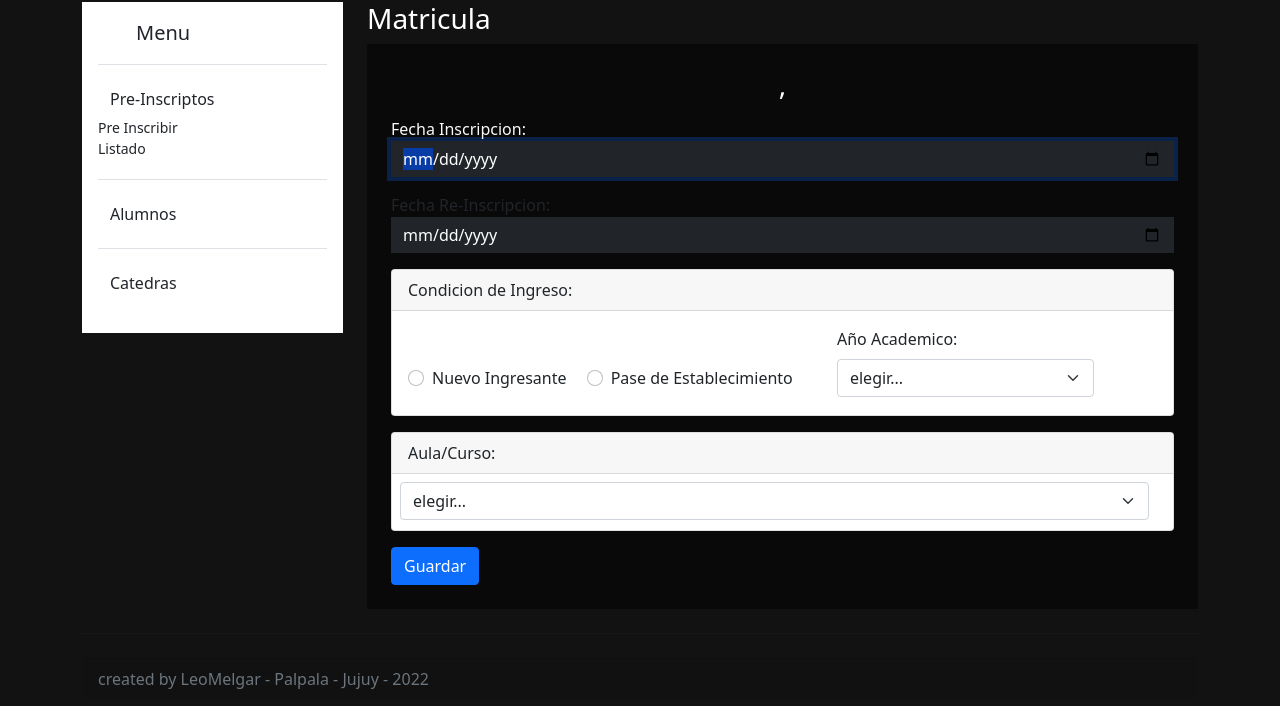
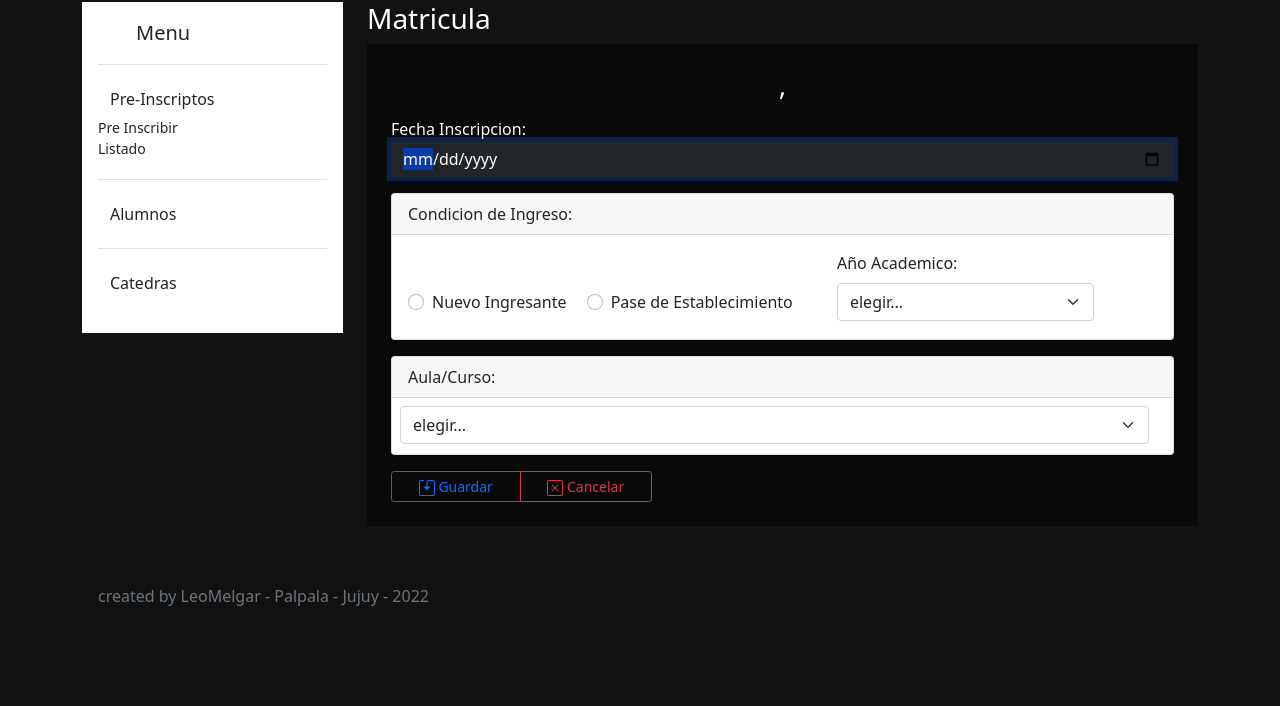
Before and after one commit to leomelgar/siac, a Flask app: page /alumnos/matricula/1 in a window 1280 px wide. Shown: the part 94-800 px from the top of the page. Run offline with Flask 2, Linux system fonts and the light colour scheme.

Commit message:
elimini el campo fecha de re-inscripcion

```diff
--- a/models/colege.py
+++ b/models/colege.py
@@ -67,7 +67,7 @@ class Alumno(db.Model):
     direccion = db.Column(db.String(100))
     telefono = db.Column(db.String(20))
     email = db.Column(db.String(200))
-    fechaPreinscripcion = db.Column(db.Date)
+    fechaPreinscripcion = db.Column(db.Date)#fecha de pre inscripcion por primera vez en el colegio - se regista por unica vez
     inscripto = db.Column(db.String(1))#estado si es 0 no esta preinscripto, si es 1 esta pre inscripto
     tutor_id = db.Column(db.Integer, db.ForeignKey('tutor.idTutor'))
     matricular = db.relationship('Matricula',backref='matricular', lazy='dynamic')
@@ -87,8 +87,8 @@ class Alumno(db.Model):
 
 class Matricula(db.Model):
     idMatricula = db.Column(db.Integer, primary_key=True)
-    fechaInscripcion = db.Column(db.Date) #fecha de alta del alumno, cuando se inscribe por primera vez en el colegio
-    reInscripcion = db.Column(db.Date, nullable=True) #reinscripto-fecha en la cual se volvio a inscribir, para cursar otro año
+    fechaInscripcion = db.Column(db.Date) #fecha de alta como alumno en un nuevo año lectivo
+    #reInscripcion = db.Column(db.Date, nullable=True) #reinscripto-fecha en la cual se volvio a inscribir, para cursar otro año
     añoAcademico = db.Column(db.String(8), nullable=False)#el año que esta cursando el alumno
     condicionIngreso = db.Column(db.String(22), nullable=False)#ingresante a primer año o por pase de otro establecimiento
     #fechaEgreso = db.Column(db.Date, nullable=True)#fecha que sale del establecimiento-ya sea por promocion(finalizacion de estudios) o cambio de colegio
--- a/routes/alumnos.py
+++ b/routes/alumnos.py
@@ -99,9 +99,9 @@ def new_tutor():
         direccion = request.form['direccion']
         telefono  = request.form['telefono']
         email = request.form['email']
-        fechaPreinscripcion = date.today()
 
-        new_tutor = Tutor(nombre, apellido, cuil, parentesco, direccion, telefono, email, fechaPreinscripcion)
+
+        new_tutor = Tutor(nombre, apellido, cuil, parentesco, direccion, telefono, email)
         db.session.add(new_tutor)
         db.session.commit()
         flash('Tutor Agregado Correctamente!')
@@ -118,9 +118,11 @@ def new_alumno():
         direccion = request.form['direccion']
         telefono  = request.form['telefono']
         email = request.form['email']
+        fechaPreinscripcion = date.today()
+        inscripto = '1'
         tutor_id = request.form['tutor_id']
 
-        new_alumno = Alumno(nombre, apellido, cuil, fechaNac, sexo, direccion, telefono, email, tutor_id)
+        new_alumno = Alumno(nombre, apellido, cuil, fechaNac, sexo, direccion, telefono, email, fechaPreinscripcion, inscripto, tutor_id)
         db.session.add(new_alumno)
         db.session.commit()
         flash('Pre-Inscripcion realizada!')
@@ -142,9 +144,11 @@ def matricular(alumno_id):
 
         new_matricula = Matricula(fechaInscripcion, reInscripcion, añoAcademico, condicionIngreso, alumno_id, colegio_id, curso_id)
         db.session.add(new_matricula)
+        alumno.inscripto = '0'
         db.session.commit()
+
         flash('matricula realizada correctamente, ya es Alumno!')
-        return redirect(url_for('alumnos.home'))
+        return redirect(url_for('alumnos.home', estado=0))
     return render_template('/alumnos/matricula.html', alumno=alumno, cursos=cursos)
 
 @alumnos.route('/alumnos/update/<alumno>', methods=["POST","GET"])
--- a/templates/alumnos/matricula.html
+++ b/templates/alumnos/matricula.html
@@ -28,7 +28,7 @@
               required
               />
               </div>
-              <div class="mb-3">
+              <!-- <div class="mb-3">
                 <label for="nombre">Fecha Re-Inscripcion:</label>
                 <input
                   type="date"
@@ -36,7 +36,7 @@
                   class="form-control rounded-0 bg-dark border-0 text-white"
                   value=""
                 />
-              </div>
+              </div> -->
               <div class="card text-bg-secondary mb-3 mb-3">
                   <div class="card-header">
                     <label>Condicion de Ingreso:</label>
@@ -72,12 +72,22 @@
                   <select name="curso_id" class="form-select form-check-inline">
                     <option selected>elegir...</option>
                     {% for curso in cursos %}
-                    <option value="{{curso.idCurso}}">{{curso.nombre_curso}}, {{curso.division}}</option>
+                    <option value="{{curso.idCurso}}">{{curso.nombre_curso}}, {{curso.division}} division</option>
                     {% endfor %}
                   </select>
                 </div>
             </div>
-              <button class="btn btn-primary">Guardar</button>
+            <div class=" col-md-4 btn-group" role="group" aria-label="Basic radio toggle button group">
+              <button class="btn btn-sm btn-outline-primary"><svg xmlns="http://www.w3.org/2000/svg" width="16" height="16" fill="currentColor" class="bi bi-save2" viewBox="0 0 16 16">
+                  <path d="M2 1a1 1 0 0 0-1 1v12a1 1 0 0 0 1 1h12a1 1 0 0 0 1-1V2a1 1 0 0 0-1-1H9.5a1 1 0 0 0-1 1v4.5h2a.5.5 0 0 1 .354.854l-2.5 2.5a.5.5 0 0 1-.708 0l-2.5-2.5A.5.5 0 0 1 5.5 6.5h2V2a2 2 0 0 1 2-2H14a2 2 0 0 1 2 2v12a2 2 0 0 1-2 2H2a2 2 0 0 1-2-2V2a2 2 0 0 1 2-2h2.5a.5.5 0 0 1 0 1H2z"/>
+                </svg> Guardar</button>
+              <a class="btn btn-outline-danger btn-sm" href="{{url_for('alumnos.home', estado=1)}}"><svg xmlns="http://www.w3.org/2000/svg" width="16" height="16" fill="currentColor" class="bi bi-x-square" viewBox="0 0 16 16">
+                  <path d="M14 1a1 1 0 0 1 1 1v12a1 1 0 0 1-1 1H2a1 1 0 0 1-1-1V2a1 1 0 0 1 1-1h12zM2 0a2 2 0 0 0-2 2v12a2 2 0 0 0 2 2h12a2 2 0 0 0 2-2V2a2 2 0 0 0-2-2H2z"/>
+                  <path d="M4.646 4.646a.5.5 0 0 1 .708 0L8 7.293l2.646-2.647a.5.5 0 0 1 .708.708L8.707 8l2.647 2.646a.5.5 0 0 1-.708.708L8 8.707l-2.646 2.647a.5.5 0 0 1-.708-.708L7.293 8 4.646 5.354a.5.5 0 0 1 0-.708z"/>
+                </svg> Cancelar</a>
+            </div>
+              <!-- <button class="btn btn-primary">Guardar</button>
+              <button class="btn btn-danger">Cancelar</button> -->
             </div>
           </form>
     </div>
```
